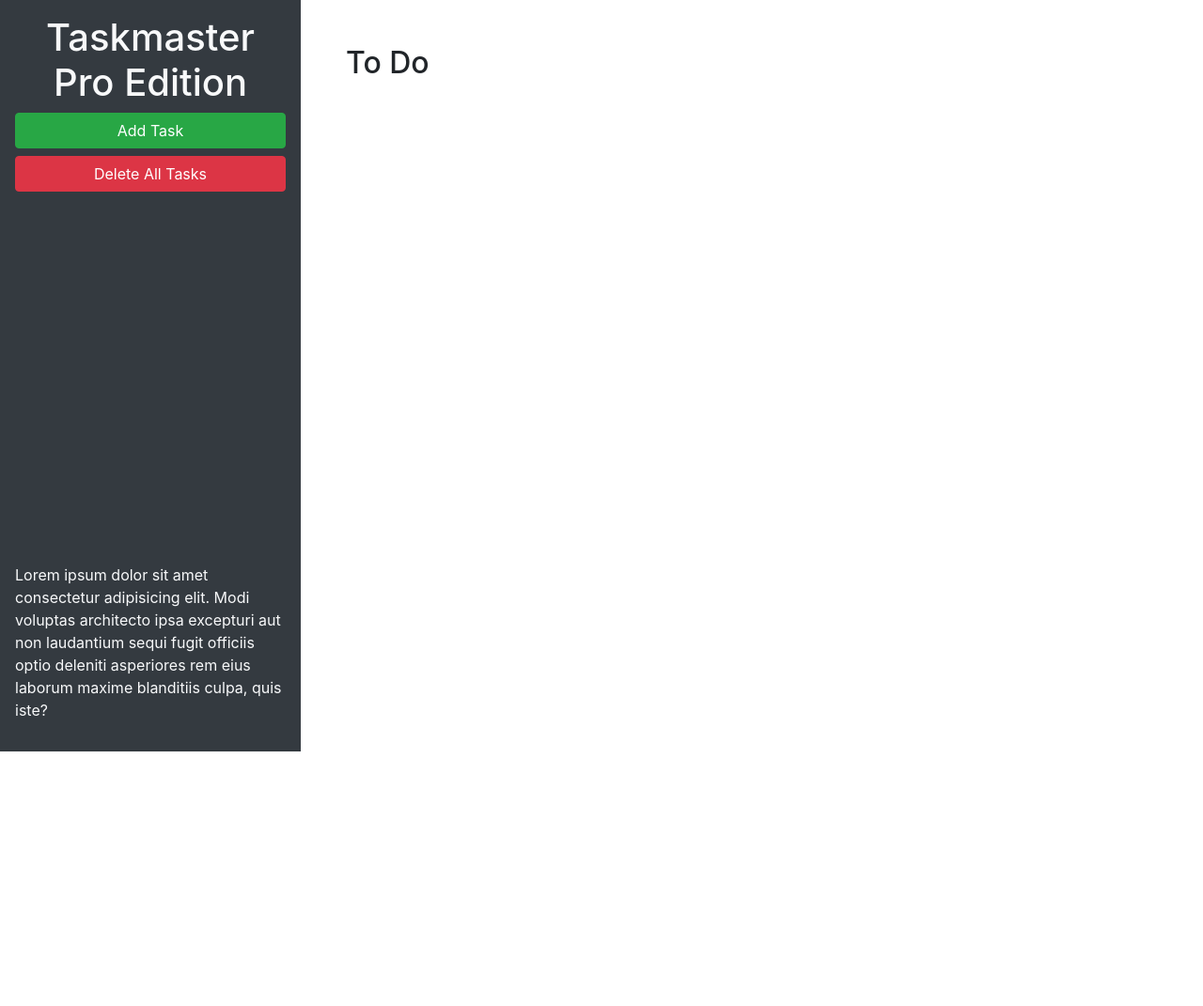
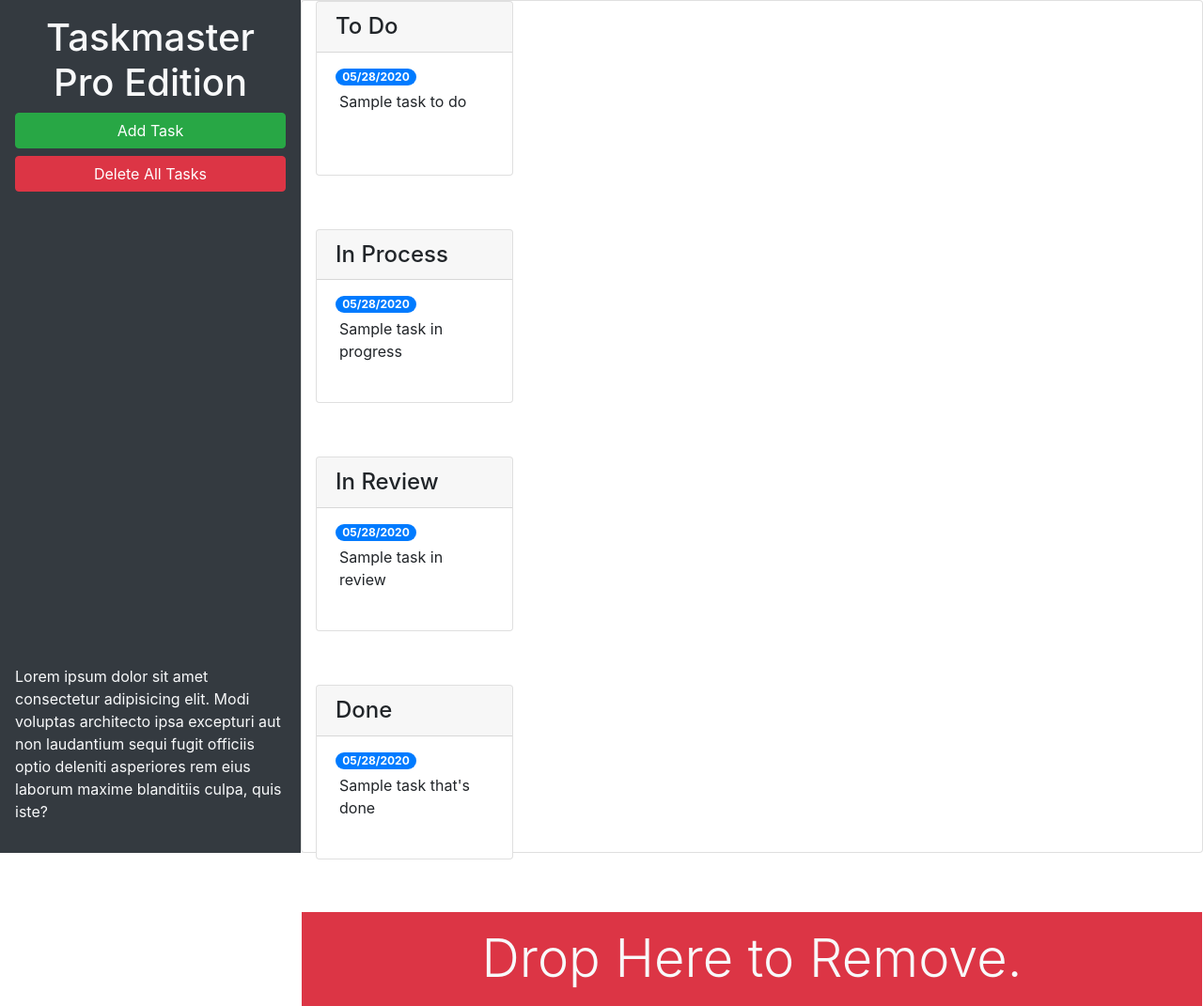
Before and after one commit to khuggins1/taskmaster-pro, a plain HTML site: page index.html in a window 1280 px wide. Shown: the whole page at 94% size. Before the commit the page ends 800 px from the top, so only its background shows below. Drawn offline with nearby package versions, Linux system fonts and the light colour scheme.

Commit message:
task trash

```diff
--- a/index.html
+++ b/index.html
@@ -1,6 +1,5 @@
 <!DOCTYPE html>
 <html lang="en">
-
 <head>
   <meta charset="UTF-8">
   <meta name="viewport" content="width=device-width, initial-scale=1.0">
@@ -13,20 +12,83 @@
 <body>
 
   <div class="row min-vh-100 no-gutters">
-    <header class="col-12 col-lg-3 bg-dark text-light d-flex flex-column p-4 p-lg-3">
+    <header class="col-12 col-lg-3 bg-dark text-light sticky-top d-flex flex-column p-4 p-lg-3">
       <h1 class="text-center">Taskmaster Pro Edition</h1>
       <button id="create-task" class="btn btn-block btn-success" data-toggle="modal" data-target="#task-form-modal">Add
         Task</button>
       <button id="remove-tasks" class="btn btn-block btn-danger">Delete All Tasks</button>
-      <p class="mt-auto">Lorem ipsum dolor sit amet consectetur adipisicing elit. Modi voluptas architecto ipsa
+      <p class="mt-auto d-none d-lg-block mt-auto">Lorem ipsum dolor sit amet consectetur adipisicing elit. Modi voluptas architecto ipsa
         excepturi aut non
         laudantium sequi fugit officiis optio deleniti asperiores rem eius laborum maxime blanditiis culpa, quis iste?
       </p>
     </header>
-    <main class="col-12 col-lg-9">
-      <div class="m-5">
-        <h2>To Do</h2>
-        <ul id="list-toDo" class="list-group"> </ul>
+    <main class="col-12 col-lg-9 d-flex flex-column">
+      <div class="card">
+        <!-- todo start -->
+        <div class="col-12 col-md-6 col-xl-3 mb-3">
+          <div class="card">
+            <h4 class="card-header">
+              To Do
+            </h4>
+          <ul id="list-toDo" class="list-group list-group-flush">
+          <li class="list-group-item">
+          <span class="badge badge-primary badge-pill">05/28/2020</span>
+          <p class="m-1">Sample task to do</p>
+          </li>
+          </ul>
+          </div>
+        </div>
+        <!-- todo end -->
+        <!-- in progress start -->
+        <div class="col-12 col-md-6 col-xl-3 mb-3">
+          <div class="card">
+           <h4 class="card-header">
+          In Process
+           </h4>
+          <ul id="list-inProgress" class="list-group list-group-flush">
+            <li class="list-group-item">
+              <span class="badge badge-primary badge-pill">05/28/2020</span>
+              <p class="m-1">Sample task in progress</p>
+            </li>
+          </ul>
+        </div>
+        </div>
+        <!-- in progress end -->
+        <!-- in review start -->
+        <div class="col-12 col-md-6 col-xl-3 mb-3">
+          <div class="card">
+            <h4 class="card-header">
+              In Review
+            </h4>
+          <ul id="list-inReview" class="list-group list-group-flush">
+            <li class="list-group-item">
+              <span class="badge badge-primary badge-pill">05/28/2020</span>
+              <p class="m-1">Sample task in review</p>
+            </li>
+          </ul>
+          </div>
+        </div>
+        <!-- in review end -->
+        <!-- done start -->
+        <div class="col-12 col-md-6 col-xl-3 mb-3">
+          <div class="card">
+            <h4 class="card-header">
+              Done
+            </h4>
+          <ul id="list-done" class="list-group list-group-flush">
+            <li class="list-group-item">
+              <span class="badge badge-primary badge-pill">05/28/2020</span>
+              <p class="m-1">Sample task that's done</p>
+            </li>
+          </ul>
+        </div>
+
+        <!-- done end -->
+      </div>
+      <div id="trash">
+        <div class="w-100 bg-danger p-3 text-center text-light display-4">
+          Drop Here to Remove.
+        </div>
       </div>
     </main>
   </div>
@@ -46,11 +108,11 @@
           <form>
             <div class="form-group">
               <label for="modalTaskDescription">Task description</label>
-              <textarea id="modalTaskDescription" rows="3"></textarea>
+              <textarea id="modalTaskDescription" rows="3" class="form-control"></textarea>
             </div>
             <div class="form-group">
               <label for="modalDueDate">Due date</label>
-              <input type="text" id="modalDueDate" placeholder="mm/dd/yyyy" autocomplete="off" />
+              <input type="text" class="form-control" id="modalDueDate" placeholder="mm/dd/yyyy" autocomplete="off" />
             </div>
           </form>
         </div>
```
